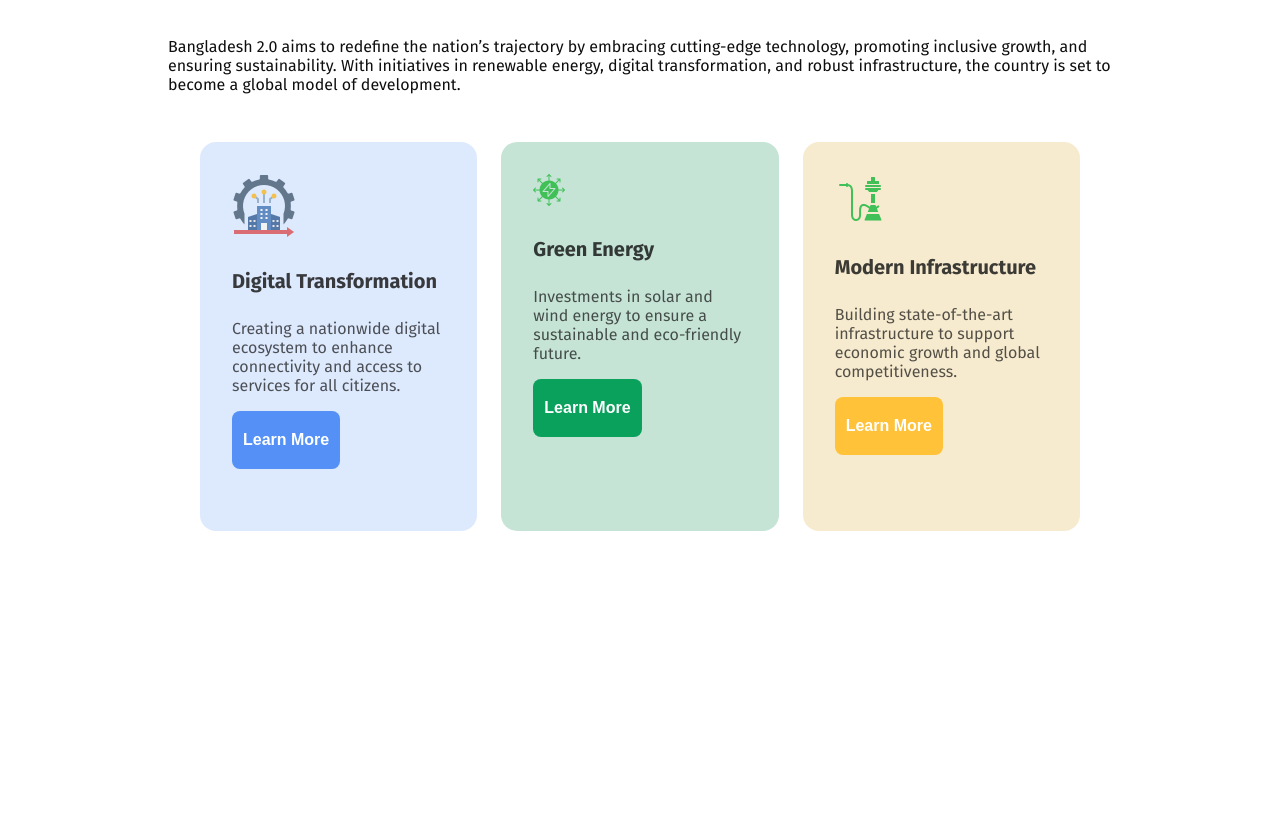
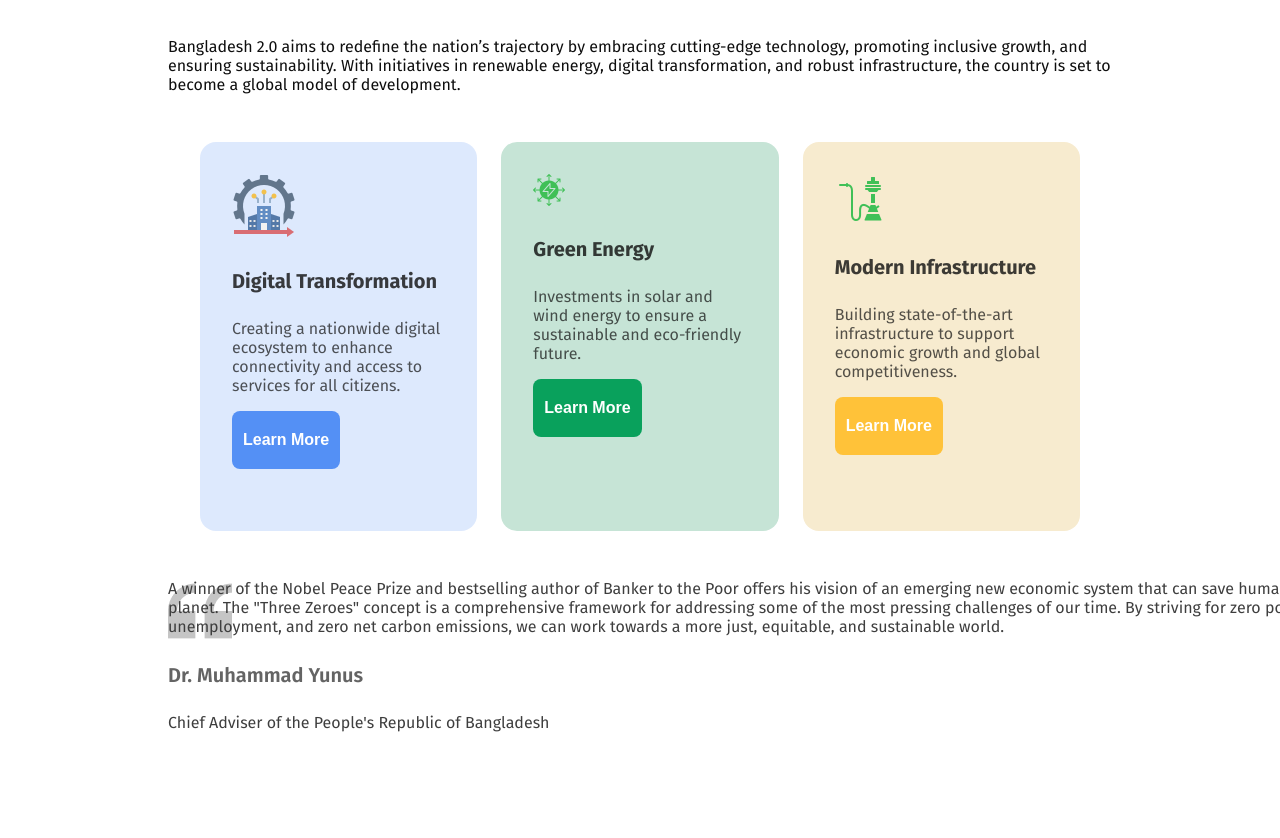
Before and after one commit to ma-aziz/assignment-01, a plain HTML site: page index.html in a window 1280 px wide. Shown: the part 1041-1879 px from the top of the page. Before the commit the page ends 1612 px from the top, so only its background shows below. Drawn offline with Linux system fonts and the light colour scheme.

Commit message:
add qoute section

```diff
--- a/index.html
+++ b/index.html
@@ -22,9 +22,10 @@
                 <li><a href=""><button class="btn-primary">Sign In</button></a></li>
             </ul>
         </nav>
-
+    </header>
+    <main>
         <!-- start banner section -->
-         <div class="banner">
+        <div class="banner">
             <div class="banner-content">
                 <h4 class="banner-title">Bangladesh 2.0</h4>
                 <h1 class="banner-description">Idea , innovation ,
@@ -59,9 +60,14 @@
                 </div>
             </div>
            </section>
-    </header>
-    <main>
-
+           <!-- The Vision of Future section end -->
+            <section class="qoute">
+                <div class="qoute-description">
+                    <p>A winner of the Nobel Peace Prize and bestselling author of Banker to the Poor offers his vision of an emerging new economic system that can save humankind and the planet. The "Three Zeroes" concept is a comprehensive framework for addressing some of the most pressing challenges of our time. By striving for zero poverty, zero unemployment, and zero net carbon emissions, we can work towards a more just, equitable, and sustainable world.</p>
+                    <h4 class="name">Dr. Muhammad Yunus</h4>
+                <p>Chief Adviser of the People's Republic of Bangladesh</p>
+                </div>
+            </section>
     </main>
     <footer>
 
--- a/styles/style.css
+++ b/styles/style.css
@@ -164,3 +164,26 @@ nav{
     color: #0E0E0E;
     opacity: 70%;
   }
+  /* qoute section style */
+  .qoute{
+    margin-left: 160px;
+    margin-right: 160px;
+    width: 1280px;
+    height: 256px;
+  }
+  .qoute-description{
+    background-image: url(/assets/quote-bg.png);
+    background-repeat: no-repeat;
+    font-weight: 400;
+    font-size: 16px;
+    width: 1232px;
+    height: 96px;
+    color: #0E0E0E;
+    opacity: 80%;
+  }
+  .name{
+    font-weight: 600;
+    font-size: 20px;
+    color: #0E0E0E;
+    opacity: 80%;
+  }
```
